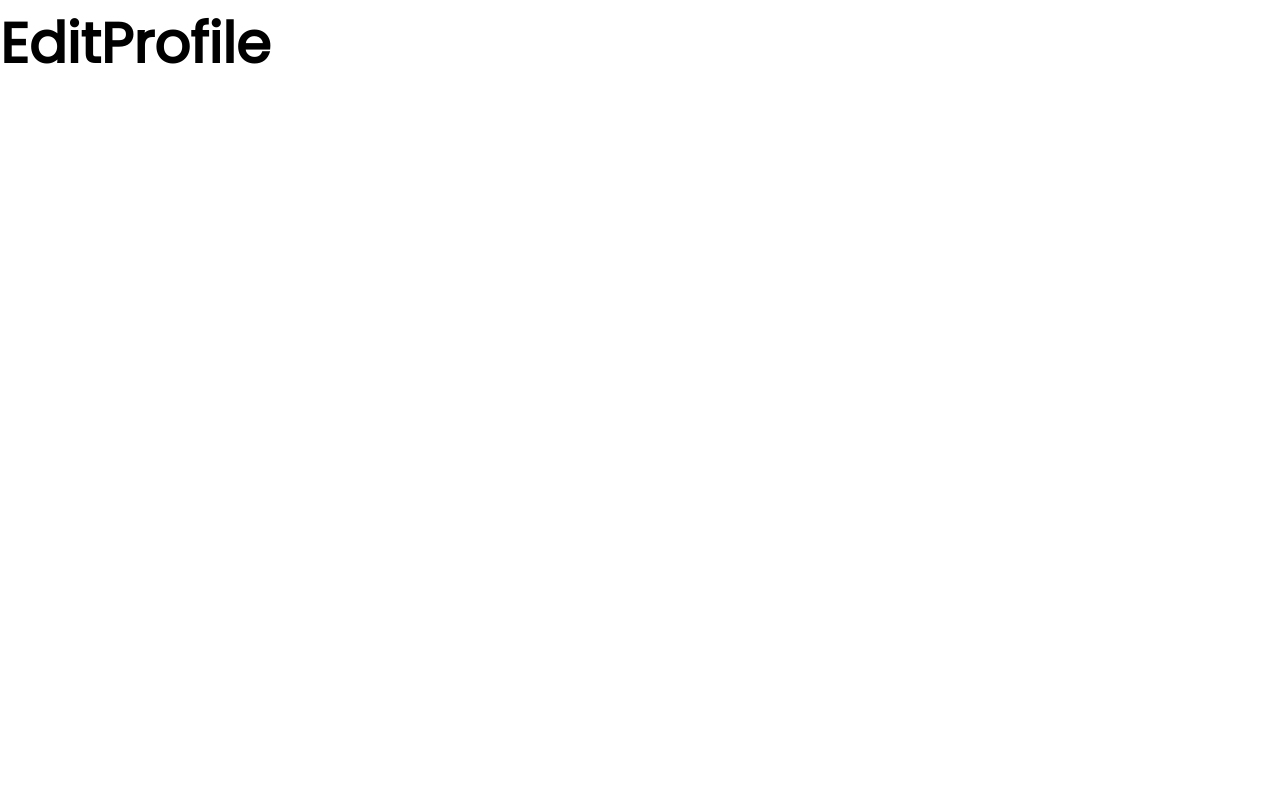
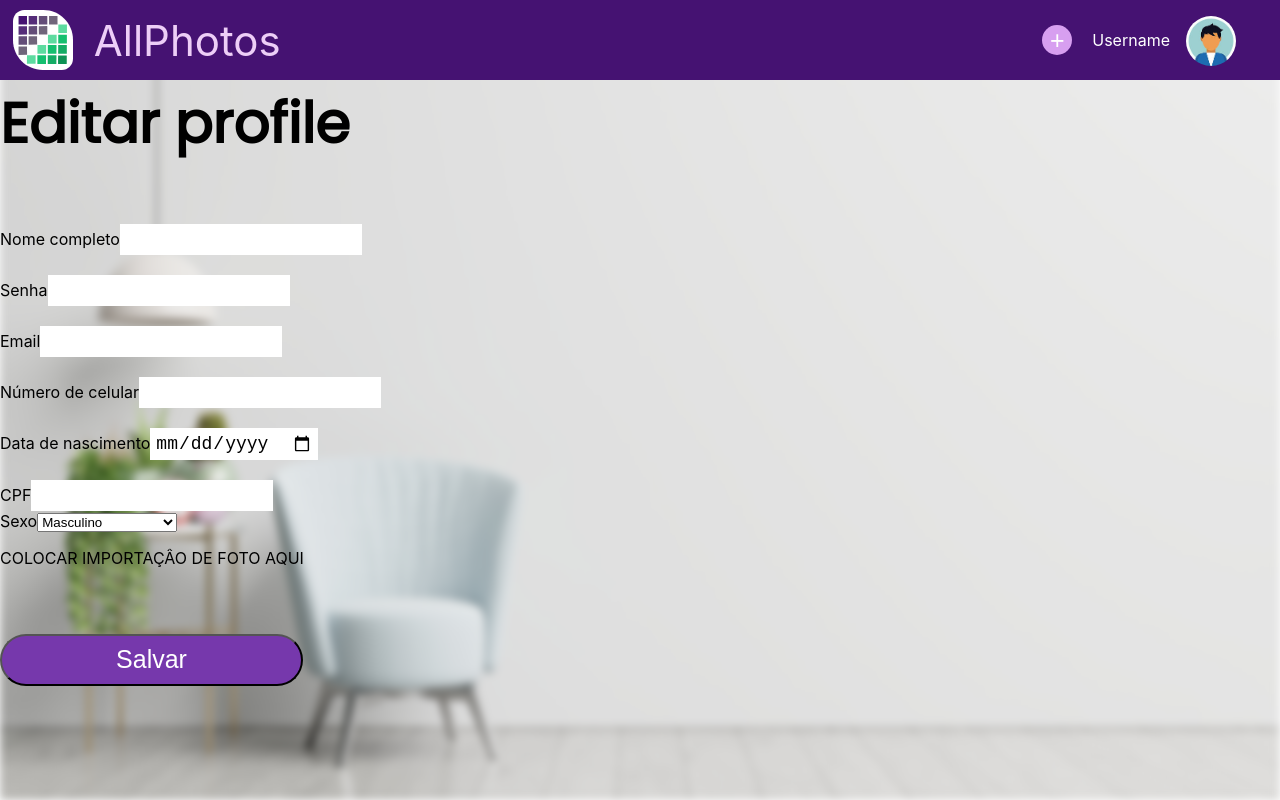
Before and after one commit to ivantonial/allphotos, a React (Vite) app in the folder allphotos/: page /editprofile in a window 1280 px wide. Built offline with nearby package versions, Linux system fonts and the light colour scheme.

Commit message:
visual home finalizado visual editprofile começado

```diff
--- /dev/null
+++ b/allphotos/src/pages/EditProfile/editprofile.css
@@ -0,0 +1,11 @@
+#edit-profile-body{
+    padding-top: 80px;
+
+}
+
+#edit-profile-input-fields input{
+    width: auto;
+    height: auto;
+    border: 0;
+    font-size: 18px;
+}
--- a/allphotos/src/pages/EditProfile/index.jsx
+++ b/allphotos/src/pages/EditProfile/index.jsx
@@ -1,3 +1,70 @@
+import './editprofile.css'
+
 export function EditProfile() {
-  return <h1>EditProfile</h1>
+  return (
+  <div id="editProfilePage">
+    <img src="/src/assets/BackgroundImage.png" id="backgroundImg" ></img>
+    <div id="navbar-home">
+      <div id="right-homebar-area">
+        <img src="/src/assets/Logo.svg" alt="" id='logo-svg-homebar'/>
+        <p>AllPhotos</p>
+      </div>
+      <div id="left-homebar-area">
+        <button id='photosUpload'>+</button>
+        <p id='username-navbar'>Username</p>
+        <button id='btn-profile'><img src="/src/assets/imgProfile.jpeg" id='imgProfile'/></button>
+      </div>
+    </div>
+    <div id="edit-profile-body">
+      <h1 id="edit-profile-title">Editar profile</h1>
+      <div id="edit-profile-input-fields">
+
+        <div className="single-input-div">
+          <label htmlFor="full-name-input">Nome completo</label>
+          <input type="text" id='full-name-input' />
+        </div>
+
+        <div className="single-input-div">
+          <label htmlFor="password-input">Senha</label>
+          <input type="password" id='password-input' />
+        </div>
+
+        <div className="single-input-div">
+          <label htmlFor="email-input">Email</label>
+          <input type="email" id='email-input' />
+        </div>
+
+        <div className="single-input-div">
+          <label htmlFor="phone-input">Número de celular</label>
+          <input type='tel' id='phone-input' />
+        </div>
+
+        <div className="single-input-div">
+          <label htmlFor="birthdate-input">Data de nascimento</label>
+          <input type='date' id='birthdate-input' />
+        </div>
+
+        <div className="single-input-div">
+          <label htmlFor="CPF-input">CPF</label>
+          <input type='number' id='CPF-input' />
+        </div>
+
+        <div className="single-input-div">
+        <label htmlFor="gender-input">Sexo</label>
+        <select name="select" id='gender-input'>
+          <option value="masculino">Masculino</option>
+          <option value="feminino">Feminino</option>
+          <option value="nao-informar">Prefiro não informar</option>
+          <option value="sim">Faço</option>
+        </select>
+        </div>
+
+      </div>
+      <div id="input-profile-photo-field">
+        <p>COLOCAR IMPORTAÇÂO DE FOTO AQUI</p>
+      </div>
+      <button type='button' id='save-edit-profile-btn'>Salvar</button>
+    </div>
+  </div>
+)
 }
--- a/allphotos/src/pages/Home/home.css
+++ b/allphotos/src/pages/Home/home.css
@@ -89,7 +89,7 @@
 .photo-box{
     height: 50vh;
     background-color: #fff;
-    width: 25vw;
+    width: 22vw;
     border-radius: 15px;
     display: flex;
     flex-direction: column;
@@ -113,8 +113,14 @@
     align-items: center;
     flex-direction: column;
 }
-
 .photo-box-body img{
     width: 95%;
 
 }
+.photo-box-footer{
+    display: flex;
+    gap: 15px;
+    justify-content: left;
+    width: 97%;
+    padding-left: 3%;
+}
--- a/allphotos/src/pages/Home/home.jsx
+++ b/allphotos/src/pages/Home/home.jsx
@@ -22,8 +22,13 @@ export const Home = () => {
               <p>Username</p>
               </div>
             <div className="photo-box-body"><img src="/src/assets/galolindo.png" alt="" /></div>
-            <div className="photo-box-footer"></div>
+            <div className="photo-box-footer">
+              <img src="/src/assets/heart.svg" alt="" className='photo-box-heart-img' />
+              <p className="photo-box-likes">145</p> <p className="photo-box-description">Wow, nice cock!</p>
+            </div>
           </div>
+          <div className='photo-box'></div>
+          <div className='photo-box'></div>
           <div className='photo-box'></div>
           <div className='photo-box'></div>
           <div className='photo-box'></div>
```
Also changed, not shown: allphotos/src/assets/heart.svg (added).
